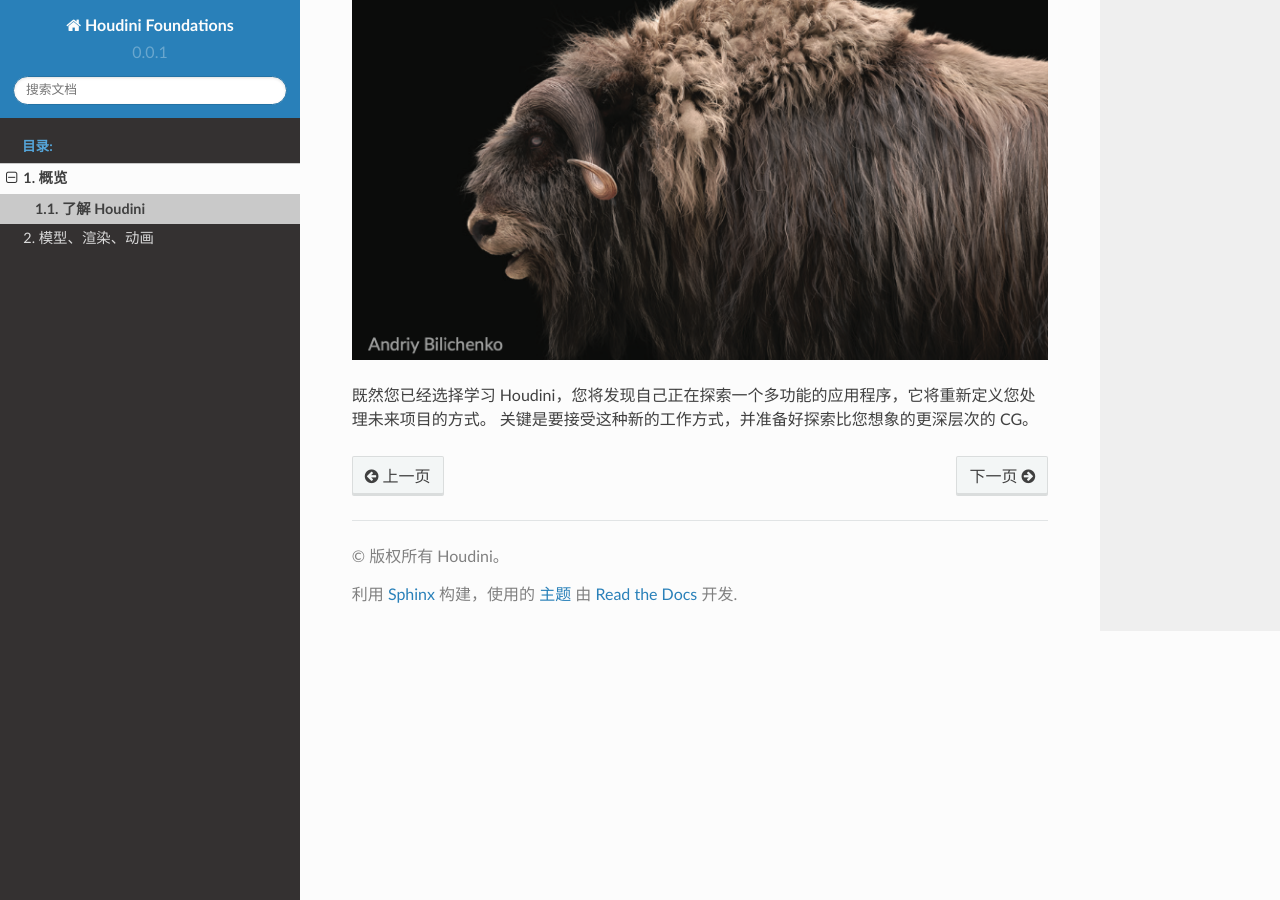
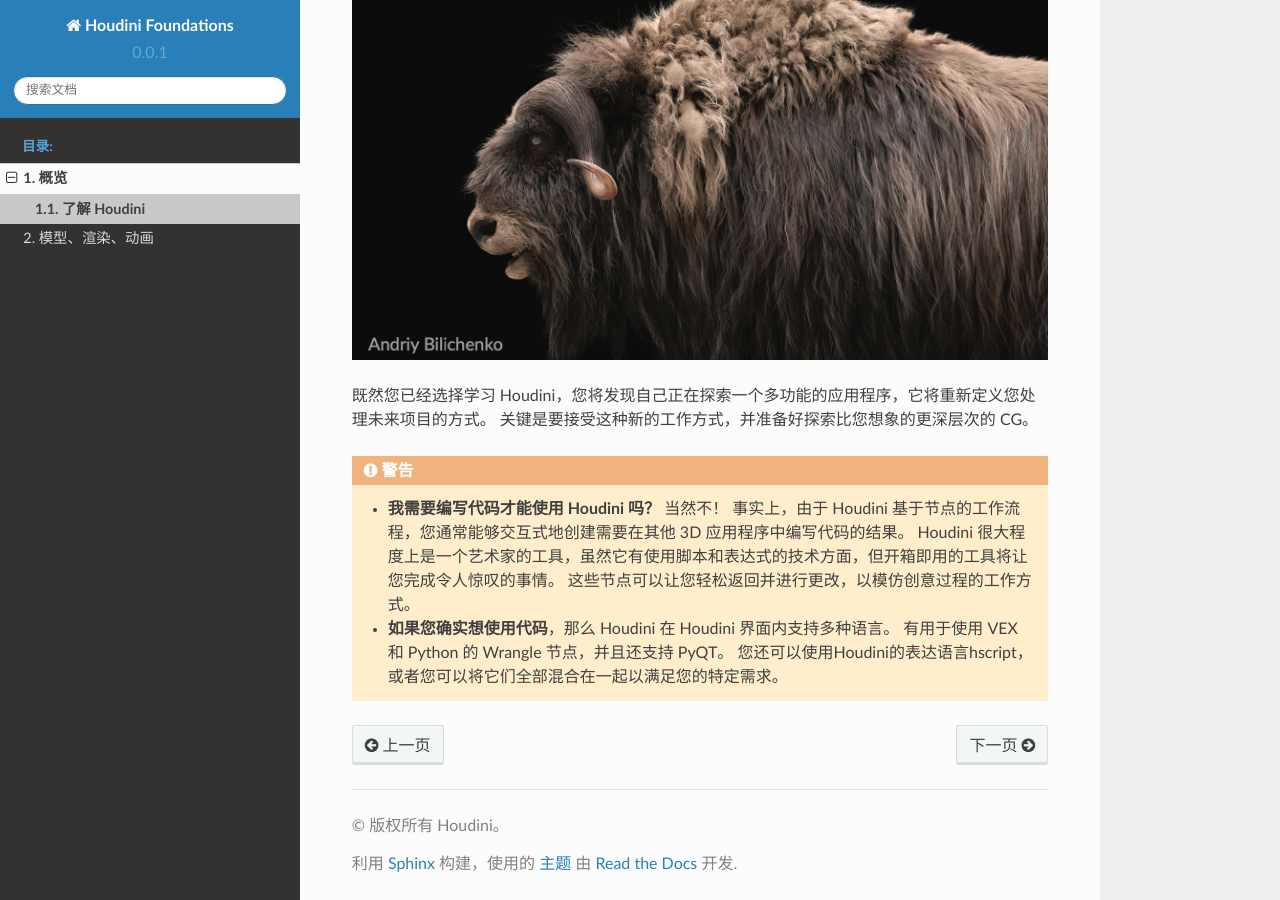
Before and after one commit to 714ICU/houdini-foundations, a Sphinx documentation site: the page built from source/views/overview/learning-houdini.rst, in a window 1280 px wide and 900 px high, scrolled down 5024 px. Built offline with Sphinx 7.4.7 and the Read the Docs theme 2.0.0, drawn with Linux system fonts in a browser that asks for light colours.

Commit message:
✨ feat(概览): 第一章第一节补充完整

```diff
--- a/source/views/overview/learning-houdini.rst
+++ b/source/views/overview/learning-houdini.rst
@@ -1,4 +1,3 @@
-
 ===============================================
 了解 Houdini
 ===============================================
@@ -77,3 +76,7 @@ Houdini 还能够处理大型数据集，随着视觉效果变得越来越复杂
     :alt: 新的思维方式
 
 既然您已经选择学习 Houdini，您将发现自己正在探索一个多功能的应用程序，它将重新定义您处理未来项目的方式。 关键是要接受这种新的工作方式，并准备好探索比您想象的更深层次的 CG。
+
+.. warning::
+    - **我需要编写代码才能使用 Houdini 吗？** 当然不！ 事实上，由于 Houdini 基于节点的工作流程，您通常能够交互式地创建需要在其他 3D 应用程序中编写代码的结果。 Houdini 很大程度上是一个艺术家的工具，虽然它有使用脚本和表达式的技术方面，但开箱即用的工具将让您完成令人惊叹的事情。 这些节点可以让您轻松返回并进行更改，以模仿创意过程的工作方式。
+    - **如果您确实想使用代码**，那么 Houdini 在 Houdini 界面内支持多种语言。 有用于使用 VEX 和 Python 的 Wrangle 节点，并且还支持 PyQT。 您还可以使用Houdini的表达语言hscript，或者您可以将它们全部混合在一起以满足您的特定需求。
```
